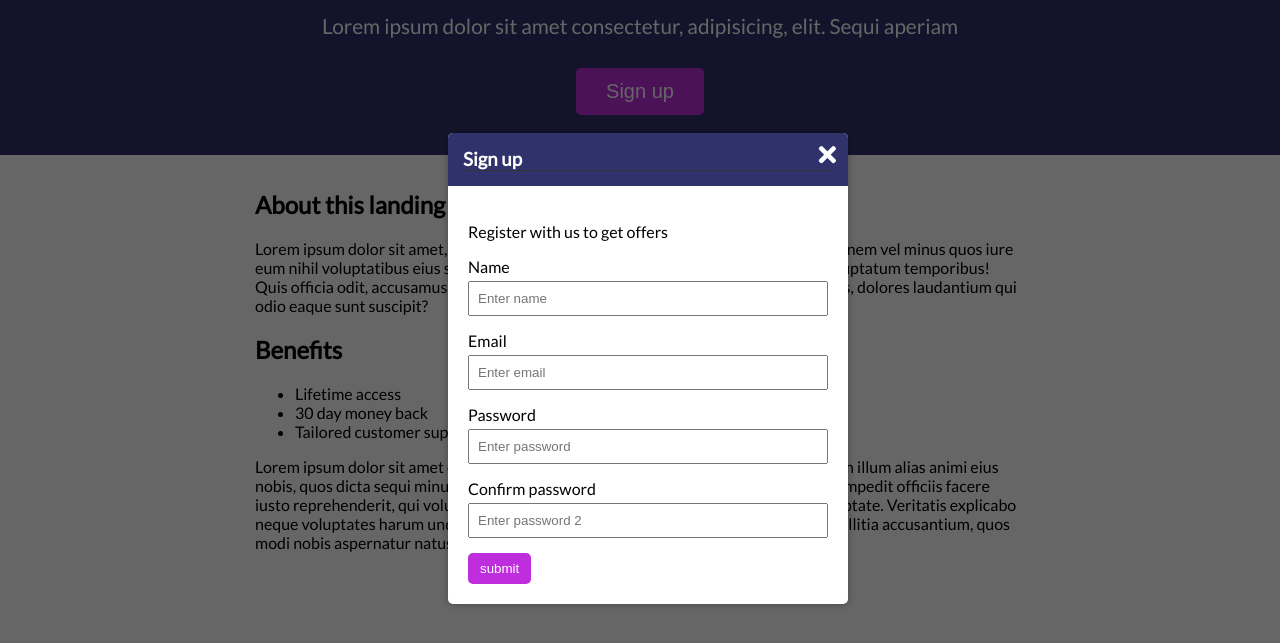
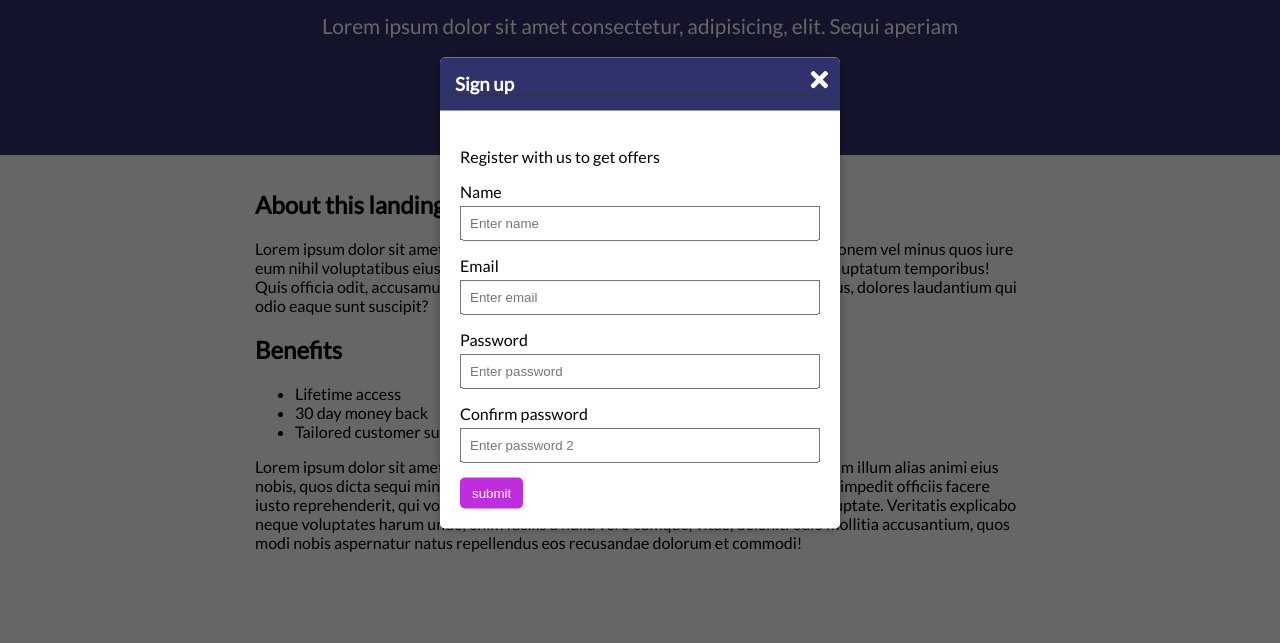
Before and after one commit to leandroabrito/modal-slider-menu, a plain HTML site: page index.html in a window 1280 px wide. Both pictures are taken after a click on the button "Sign up". Shown: the part 107-750 px from the top of the page. Drawn offline with Linux system fonts and the light colour scheme.

Commit message:
center modal

```diff
--- a/style.css
+++ b/style.css
@@ -139,9 +139,9 @@ button:focus {
   box-shadow: 0 0 10px rgba(0, 0, 0, 0.3);
   position: absolute;
   overflow: hidden;
-  top: 30%;
-  left: 35%;
-  transform: translate()-50%, -50%;
+  top: 50%;
+  left: 50%;
+  transform: translate(-50%, -50%);
   max-width: 100%;
   width: 400px;
   animation-name: modalopen;
```
